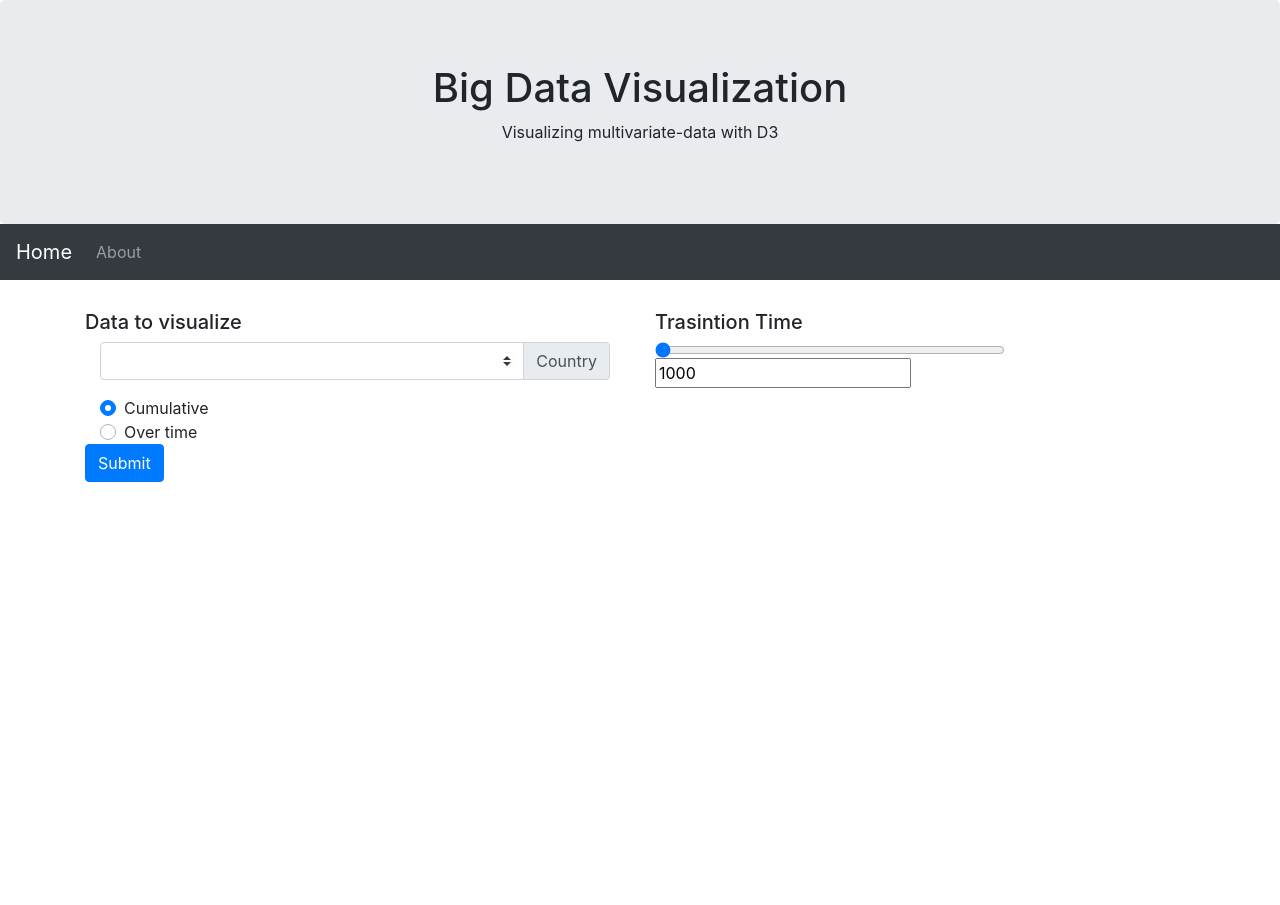
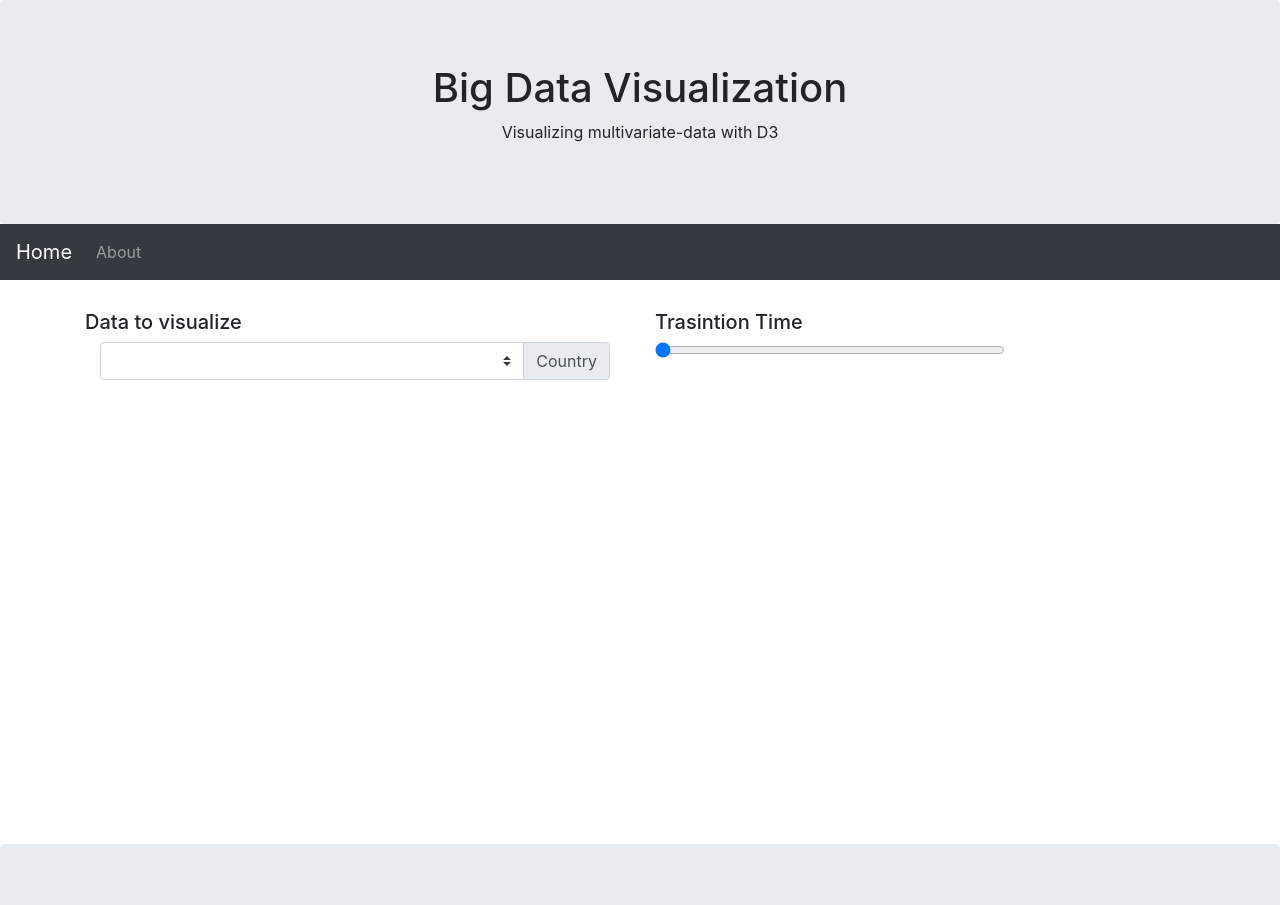
Before and after one commit to miguel4391/VBD_Nuno, a Flask app: template BDV1920-master/web/application/templates/home.html in a window 1280 px wide. Shown: the top 905 px of the page. Run offline with Flask 2, Linux system fonts and the light colour scheme; the template is opened without the code that fills it, so the values that code supplies are empty; parts of the project's set-up code (start-up, migrations or seed data) failed here and were passed over; some libraries are stand-ins or nearby versions.

Commit message:
rearrange html struture

```diff
--- a/BDV1920-master/web/application/routes.py
+++ b/BDV1920-master/web/application/routes.py
@@ -59,8 +59,10 @@ def home():
 @app.route('/about', methods=['GET'])
 def about():
     logger.info("About")
+    listing = datamodel.getCountryListining()
     return render_template('about.html',
                             title=title,
+                            data=listing,
                             template='about-template'
                         )
 
--- a/BDV1920-master/web/application/templates/home.html
+++ b/BDV1920-master/web/application/templates/home.html
@@ -38,22 +38,12 @@
                         <label class="input-group-text" for="selectButton">Country</label>
                         </div>
                     </div>
-                    <div class="custom-control custom-radio">
-                        <input type="radio" class="custom-control-input" id="cumulative" name="scope" checked>
-                        <label class="custom-control-label" for="cumulative">Cumulative</label>
-                    </div>
-                    <div class="custom-control custom-radio">
-                        <input type="radio" class="custom-control-input" id="overtime" name="scope">
-                        <label class="custom-control-label" for="overtime">Over time</label>
-                    </div>
                 </div>
-                <button type="submit" class="btn btn-primary">Submit</button>
             </form>
         </div>
         <div class="col-sm-4">
             <h5>Trasintion Time</h5>
             <input type="range" class="form-control-range" id="selectTime" min="1000" max="5000" value="1000">
-            <input type="text" readonly value="1000" id="showTime">
         </div>
     </div>
 
```
